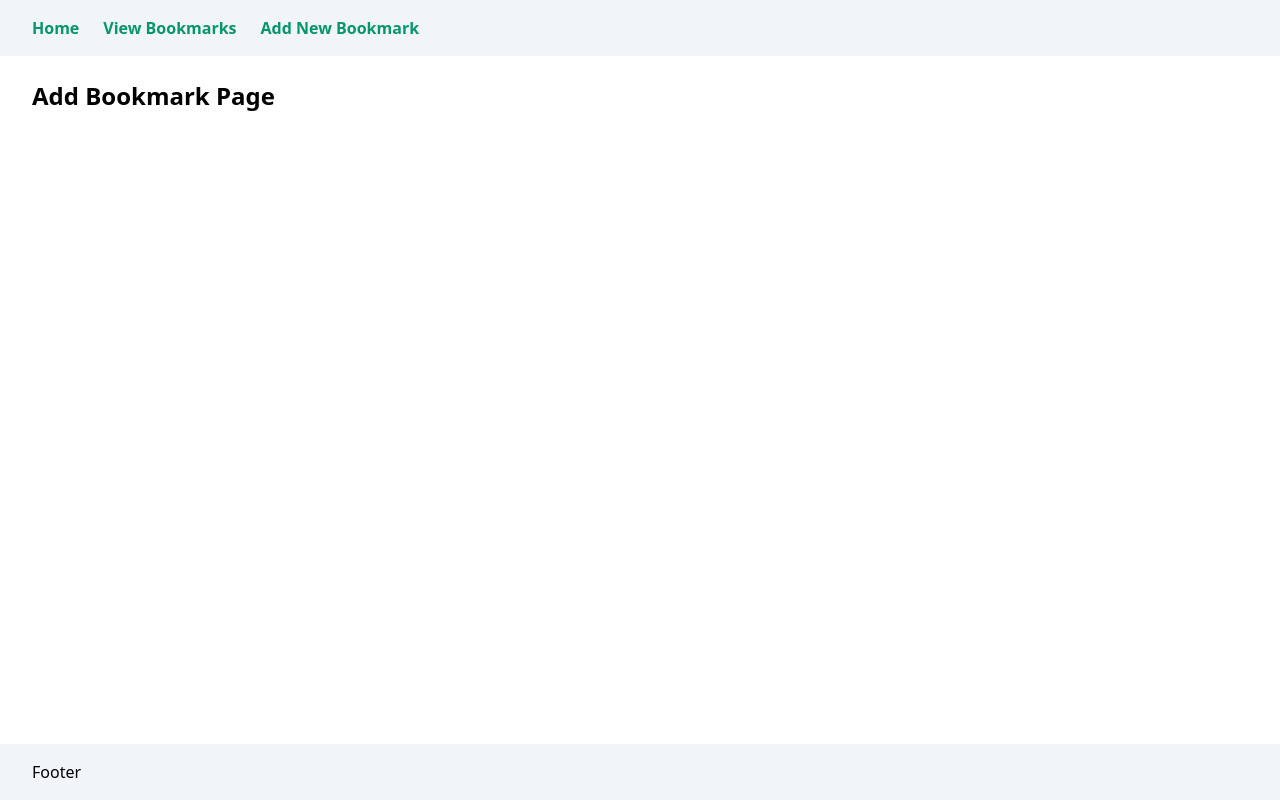
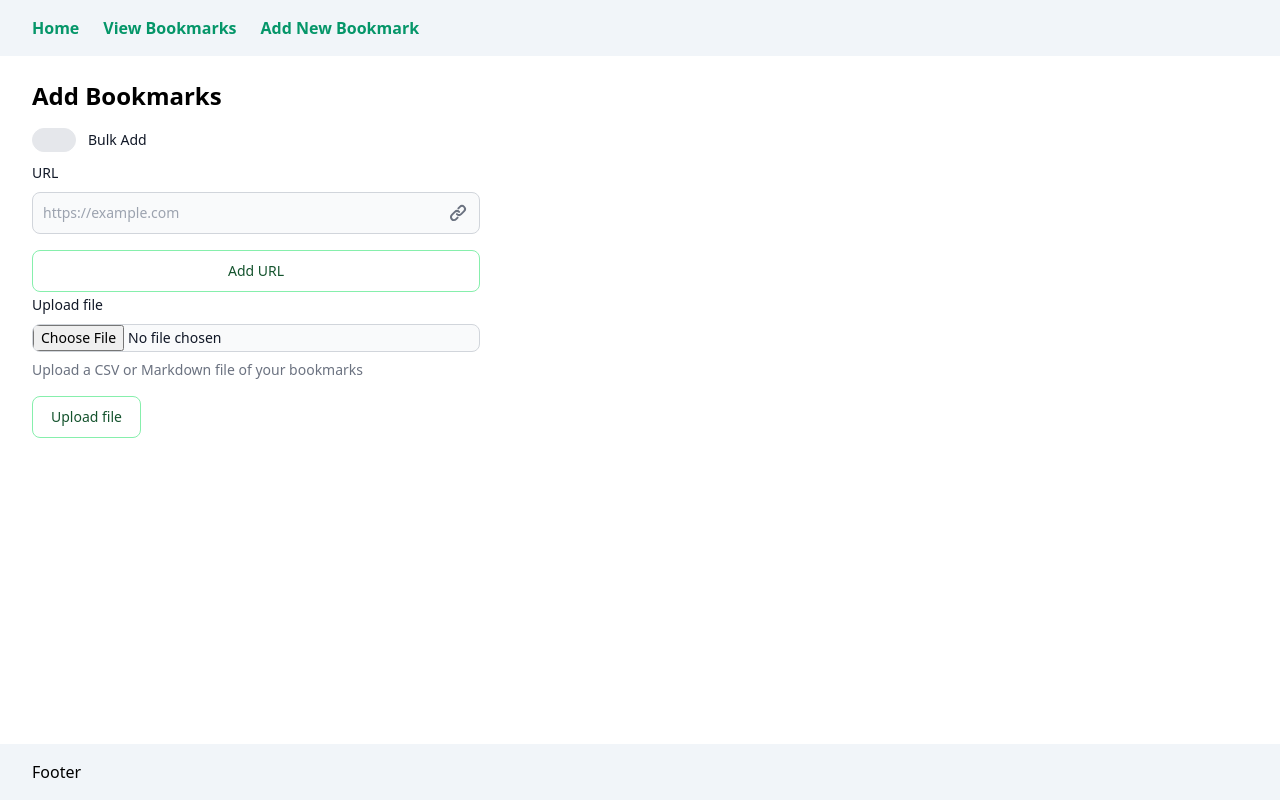
Before and after one commit to labrocadabro/easy-marks, a React (Vite) app in the folder frontend/: page /add in a window 1280 px wide. Built offline with nearby package versions, Linux system fonts and the light colour scheme.

Commit message:
Basic add bookmark page structure

```diff
--- a/frontend/src/pages/AddBookmarkPage.jsx
+++ b/frontend/src/pages/AddBookmarkPage.jsx
@@ -1,7 +1,39 @@
+import { useState } from 'react'
+import { Button, TextInput, Label, FileInput, ToggleSwitch } from 'flowbite-react'
+import { HiLink } from 'react-icons/hi'
+
 function AddBookmarkPage() {
+	const [bulkAdd, setBulkAdd] = useState(false);
+
 	return (
 		<>
-			<h1>Add Bookmark Page</h1>
+			<h1 className="text-2xl font-bold mb-4">Add Bookmarks</h1>
+
+			<div className="mb-2 mt-4 block">
+				<ToggleSwitch id='toggle' label='Bulk Add'
+					checked={bulkAdd}
+					onChange={() => setBulkAdd(!bulkAdd)} />
+			</div>
+
+			<form className="flex max-w-md flex-col gap-4">
+				<div>
+					<div className='mb-2 block'>
+						<Label htmlFor='url' value='URL' />
+					</div>
+					<TextInput id='url' type='link' name='url'
+						placeholder='https://example.com' required rightIcon={HiLink} />
+				</div>
+				<Button color="green" type='submit'>Add URL</Button>
+			</form>
+
+			<div id='fileUpload' className="max-w-md">
+				<div className="mb-2 block">
+					<Label htmlFor='file' value='Upload file' />
+				</div>
+				<FileInput id='file' name='file'
+					helperText='Upload a CSV or Markdown file of your bookmarks' />
+				<Button className='mb-2 mt-4' color="green" type='submit'>Upload file</Button>
+			</div>
 		</>
 	);
 }
```
